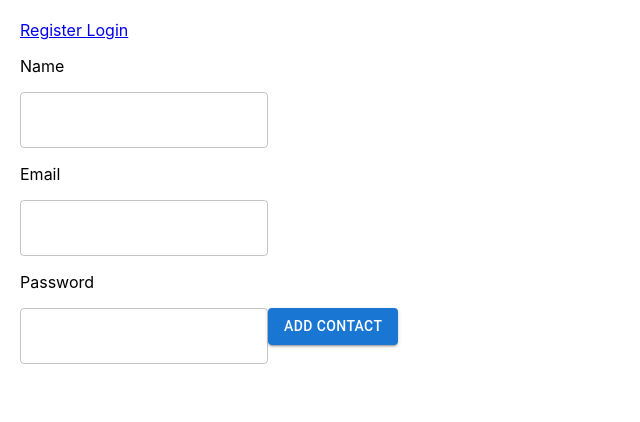
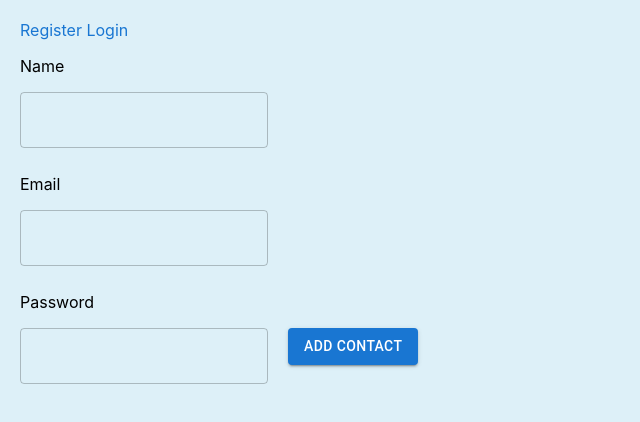
Before and after one commit to HorbovyiY/goit-react-hw-08-phonebook, a React (Create React App) app: page /goit-react-hw-08-phonebook/register in a window 1280 px wide. Shown: the top 422 px of the page, without its empty margins (0-640 px from the left). Built offline with nearby package versions, Linux system fonts and the light colour scheme.

Commit message:
додає оформлення

```diff
--- a/src/components/AuthNav/AuthNav.jsx
+++ b/src/components/AuthNav/AuthNav.jsx
@@ -1,10 +1,16 @@
 import { NavLink } from "react-router-dom"
+import styled from '@emotion/styled'
+
+const StyledLink = styled(NavLink)`
+    text-decoration: none;
+    color: rgb(25, 118, 210);
+`;
 
 const AuthNav = () => {
     return (
         <>
-            <NavLink to="/register"> Register </NavLink>
-            <NavLink to="/login">Login</NavLink>
+            <StyledLink to="/register"> Register </StyledLink>
+            <StyledLink to="/login"> Login </StyledLink>
         </>
     )
 }
--- a/src/components/Filter/Filter.jsx
+++ b/src/components/Filter/Filter.jsx
@@ -11,7 +11,7 @@ export const Filter = () => {
     return (
         <FilterWrapper>
             <Title>Find contacts by name</Title>
-            <TextField
+            <TextField sx={{marginBottom: '10px'}}
                 type="text"
                 value={filter}
                 onChange={(e) => {dispatch(changeFilter(e.currentTarget.value))}}
--- a/src/components/Form/Form.jsx
+++ b/src/components/Form/Form.jsx
@@ -48,7 +48,7 @@ export const Form = () => {
             <ContactsForm onSubmit={onSubmit}>
                 <label>
                     <Name>Name</Name>
-                    <TextField
+                    <TextField sx={{marginBottom: '10px'}}
                         type="text"
                         name="name"
                         pattern="^[a-zA-Zа-яА-Я]+(([' -][a-zA-Zа-яА-Я ])?[a-zA-Zа-яА-Я]*)*$"
@@ -60,7 +60,7 @@ export const Form = () => {
                 </label>
                 <label>
                     <Name>Number</Name>
-                    <TextField
+                    <TextField sx={{marginBottom: '10px'}}
                         type="tel"
                         name="number"
                         pattern="\+?\d{1,4}?[-.\s]?\(?\d{1,3}?\)?[-.\s]?\d{1,4}[-.\s]?\d{1,4}[-.\s]?\d{1,9}"
@@ -70,6 +70,6 @@ export const Form = () => {
                         required
                     />
                 </label>
-                <Button variant="outlined" color="success" type="submit">Add contact</Button>
+                <Button sx={{marginLeft: '20px'}} variant="outlined" color="success" type="submit">Add contact</Button>
             </ContactsForm>)
 }
--- a/src/components/Form/Form.styled.jsx
+++ b/src/components/Form/Form.styled.jsx
@@ -2,7 +2,6 @@ import styled from '@emotion/styled'
 
 export const ContactsForm = styled.form`
     padding: 10px;
-    border: 2px solid black;
 `
 
 export const Name = styled.span`
--- a/src/components/Navigation/Navigation.jsx
+++ b/src/components/Navigation/Navigation.jsx
@@ -1,10 +1,16 @@
 import { useSelector } from "react-redux"
 import { NavLink } from "react-router-dom"
+import styled from "@emotion/styled";
+
+const StyledLink = styled(NavLink)`
+    text-decoration: none;
+    color: rgb(25, 118, 210);
+`;
 
 const Navigation = () => {
     const isLoggedIn = useSelector(state=>state.auth.isLoggedIn)
     return (
-        <nav>{ isLoggedIn&&<NavLink to="/contacts">Contacts</NavLink>}
+        <nav>{ isLoggedIn&&<StyledLink to="/contacts">Contacts</StyledLink>}
 
         </nav>
     )
--- a/src/components/UserMenu/UserMenu.jsx
+++ b/src/components/UserMenu/UserMenu.jsx
@@ -2,6 +2,8 @@ import Button from '@mui/material/Button';
 
 import { useDispatch, useSelector } from "react-redux"
 import { logoutUser } from "redux/operations";
+
+
 
 const UserMenu = () => {
     const email = useSelector(state => state.auth.user.email)
--- a/src/index.css
+++ b/src/index.css
@@ -7,6 +7,7 @@ body {
     sans-serif;
   -webkit-font-smoothing: antialiased;
   -moz-osx-font-smoothing: grayscale;
+  background-color: #ddf0f8;
 }
 
 code {
--- a/src/pages/Contacts.jsx
+++ b/src/pages/Contacts.jsx
@@ -33,13 +33,13 @@ export const Contacts = () => {
                     ({ id, name, number }) =>
                         <Item key={id}>
                             {name}: {number}
-                            <Button type="button" variant="outlined" color="error" onClick={()=>{dispatch(deleteContact(id))}}>Delete</Button>
+                            <Button sx={{marginLeft: '20px'}} type="button" variant="outlined" color="error" onClick={()=>{dispatch(deleteContact(id))}}>Delete</Button>
                         </Item>
                 ):
                 contacts.map(({ id, name, number }) =>
                     <Item key={id}>
                         {name}: {number}
-                        <Button variant="outlined" color="error" type="button" onClick={()=>{dispatch(deleteContact(id))}}>Delete</Button>
+                        <Button sx={{marginLeft: '20px'}} variant="outlined" color="error" type="button" onClick={()=>{dispatch(deleteContact(id))}}>Delete</Button>
                     </Item>
                 )
             }
--- a/src/pages/Login.jsx
+++ b/src/pages/Login.jsx
@@ -42,7 +42,7 @@ export const Login = () => {
             <form onSubmit={onSubmit}>
                 <label>
                     <p>Email</p>
-                    <TextField
+                    <TextField sx={{marginBottom: '10px'}}
                         type="email"
                         name="email"
                         value={email}
@@ -52,7 +52,7 @@ export const Login = () => {
                 </label>
                 <label>
                     <p>Password</p>
-                    <TextField
+                    <TextField sx={{marginBottom: '10px'}}
                         type="password"
                         name="password"
                         value={password}
@@ -60,7 +60,7 @@ export const Login = () => {
                         required
                     />
                 </label>
-                <Button variant="contained" type="submit">Login</Button>
+                <Button sx={{marginLeft: '20px'}} variant="contained" type="submit">Login</Button>
             </form>
         </>
     )
--- a/src/pages/Register.jsx
+++ b/src/pages/Register.jsx
@@ -48,7 +48,7 @@ export const Register = () => {
             <form onSubmit={onSubmit}>
                 <label>
                     <p>Name</p>
-                    <TextField
+                    <TextField sx={{marginBottom: '10px'}}
                         type="text"
                         name="name"
                         value={name}
@@ -58,7 +58,7 @@ export const Register = () => {
                 </label>
                 <label>
                     <p>Email</p>
-                    <TextField
+                    <TextField sx={{marginBottom: '10px'}}
                         type="email"
                         name="email"
                         value={email}
@@ -68,7 +68,7 @@ export const Register = () => {
                 </label>
                 <label>
                     <p>Password</p>
-                    <TextField
+                    <TextField sx={{marginBottom: '10px'}}
                         type="password"
                         name="password"
                         value={password}
@@ -76,7 +76,7 @@ export const Register = () => {
                         required
                     />
                 </label>
-                <Button variant="contained" type="submit">Add contact</Button>
+                <Button sx={{marginLeft: '20px'}} variant="contained" type="submit">Add contact</Button>
             </form>
         </>
     )
```
